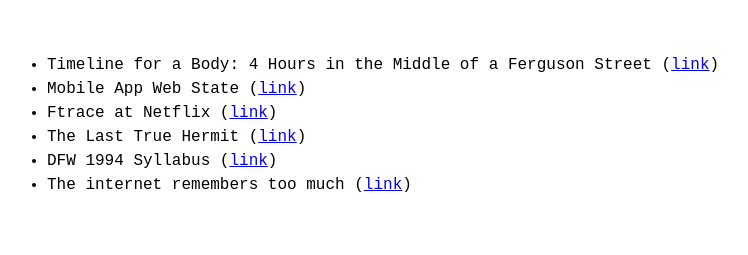
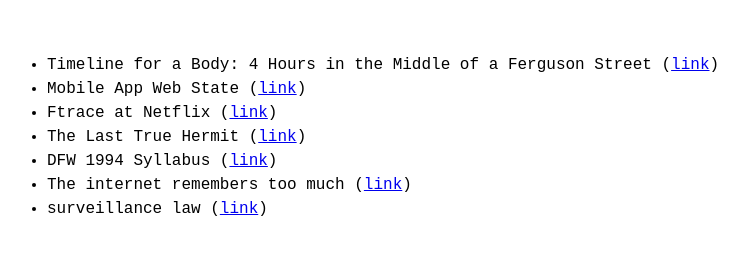
Before and after one commit to thcipriani/links, a plain HTML site: page Readlist.html in a window 1280 px wide. Shown: the part 209-464 px from the top of the page, without its empty margins (243-991 px from the left). Drawn offline with nearby package versions, Linux system fonts and the light colour scheme.

Commit message:
Publish @Fri Sep 12 11:14:21 MDT 2014

```diff
--- a/Readlist.html
+++ b/Readlist.html
@@ -22,6 +22,7 @@
     <li>The Last True Hermit (<a href="http://www.gq.com/news-politics/newsmakers/201409/the-last-true-hermit">link</a>)</li>
     <li>DFW 1994 Syllabus (<a href="http://www.openculture.com/2013/02/david_foster_wallaces_1994_syllabus.html">link</a>)</li>
     <li>The internet remembers too much (<a href="http://idlewords.com/bt14.htm">link</a>)</li>
+    <li>surveillance law (<a href="https://www.coursera.org/course/surveillance">link</a>)</li>
     </ul>
   </main>
 
```
